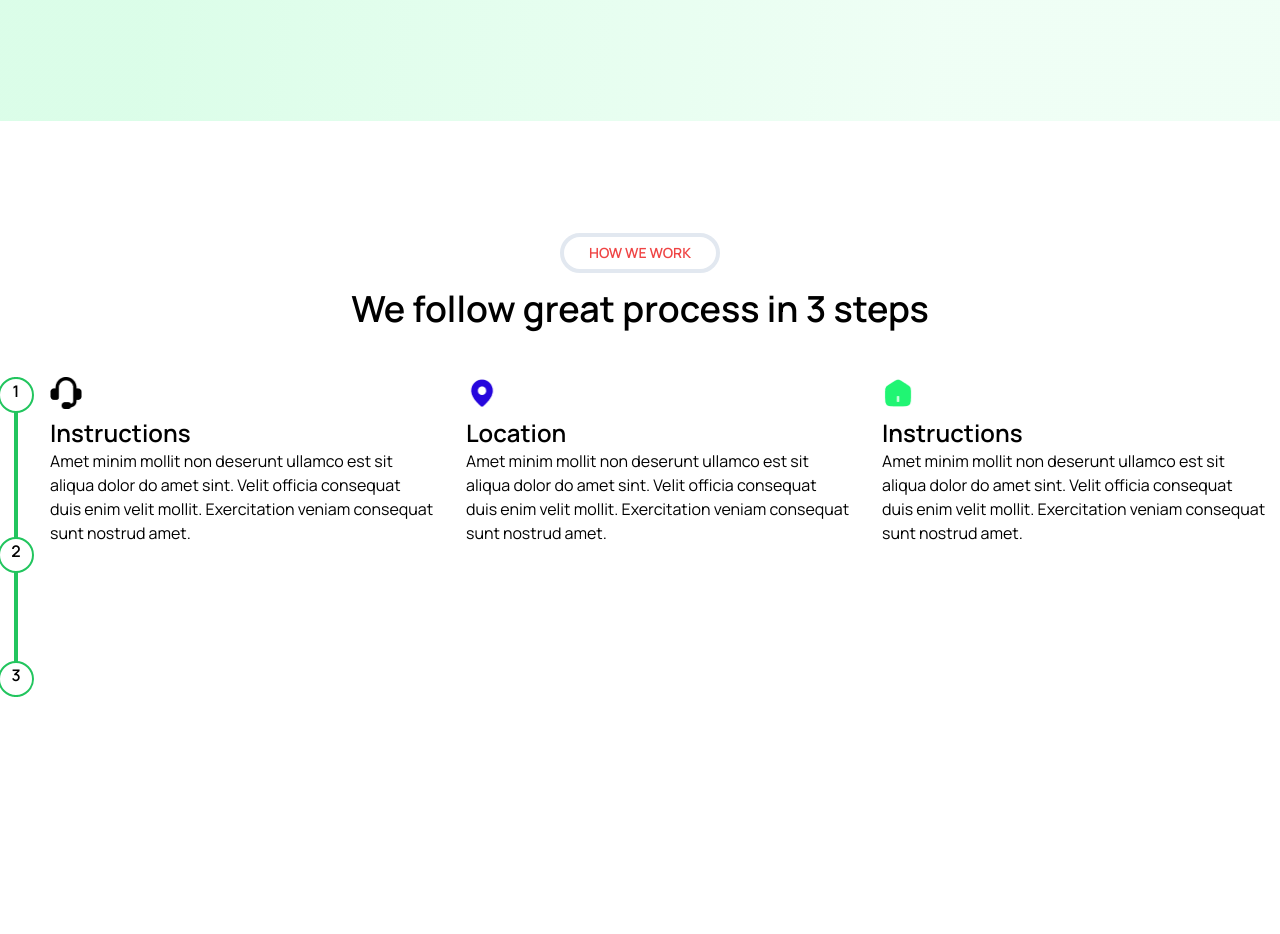
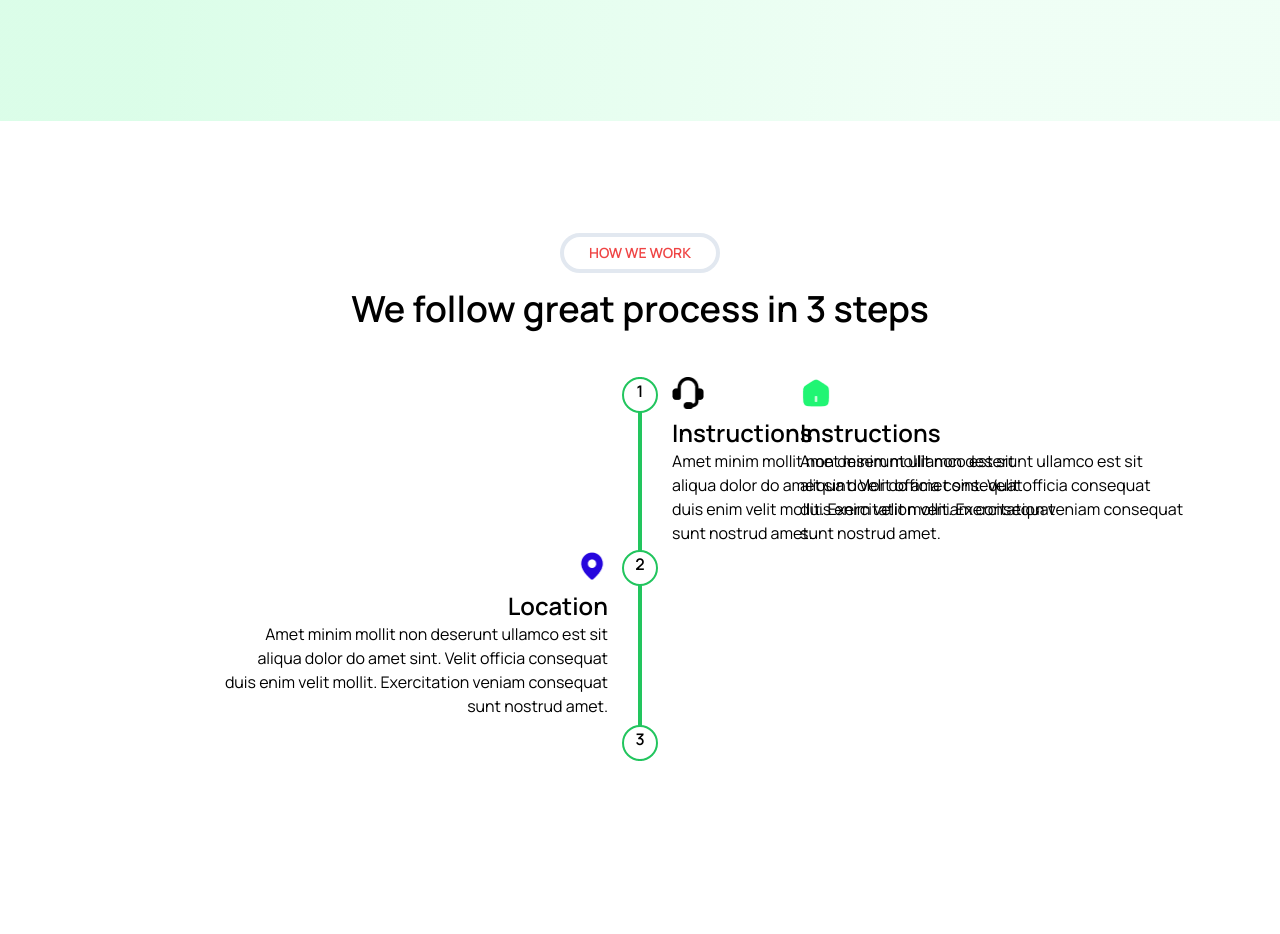
Before and after one commit to saddam-khan-dev/Figma-Design-Tailwind, a website built with Vite: page Home.html in a window 1280 px wide. Shown: the part 583-1517 px from the top of the page. Before the commit the page ends 1376 px from the top, so only its background shows below. Built offline with nearby package versions, Linux system fonts and the light colour scheme.

Commit message:
working in timeline

```diff
--- a/Home.html
+++ b/Home.html
@@ -92,12 +92,12 @@
             <div class="flex justify-center my-4">
                 <h1 class="text-4xl font-bold">We follow great process in 3 steps</h1>
             </div>
-            <div class="flex justify-center align-middle my-8">
-            <div class="flex align-middle justify-center text-center relative border-2 border-green-500 h-80 ">
+            <div class="flex flex-col justify-center relative align-middle my-8">
+            <div class="flex items-center justify-center text-center relative border-2 border-green-500 h-96 w-1 mx-auto ">
                 <div class="absolute top-0 -mt-[2px]">
                 <p class="flex justify-center font-bold  bg-white h-9 w-9 border-2 border-green-500 rounded-full">1</p>
             </div>
-            <div class="absolute top-1/2 ">
+            <div class="absolute top-[45%] ">
                 <p class="flex justify-center font-bold bg-white h-9 w-9 border-2 border-green-500 rounded-full">2</p>
             </div>
             <div class="absolute bottom-0 -mb-[2px] ">
@@ -105,17 +105,17 @@
             </div>
             </div>
 
-        <div class="flex flex-col h-96 w-96 ml-8">
+        <div class="flex flex-col absolute top-0 h-96 w-96 ml-[42rem] ">
             <img class="flex w-8 h-8 mb-2" src="/Images/headphone.png" alt="">
             <p class="flex text-2xl font-bold ">Instructions</p>
             <p class="flex w-full">Amet minim mollit non deserunt ullamco est sit aliqua dolor do amet sint. Velit officia consequat duis enim velit mollit. Exercitation veniam consequat sunt nostrud amet.</p>
         </div>
-        <div class="flex flex-col h-96 w-96 ml-8">
+        <div class="flex flex-col h-96 w-96 items-end absolute top-[45%] ml-56">
             <img class="flex w-8 h-8 mb-2" src="/Images/location-blue.png" alt="">
-            <p class="flex text-2xl font-bold ">Location</p>
-            <p class="flex w-full">Amet minim mollit non deserunt ullamco est sit aliqua dolor do amet sint. Velit officia consequat duis enim velit mollit. Exercitation veniam consequat sunt nostrud amet.</p>
+            <p class="flex text-2xl font-bold">Location</p>
+            <p class="flex w-full text-right">Amet minim mollit non deserunt ullamco est sit aliqua dolor do amet sint. Velit officia consequat duis enim velit mollit. Exercitation veniam consequat sunt nostrud amet.</p>
         </div>
-        <div class="flex flex-col h-96 w-96 ml-8">
+        <div class="flex flex-col h-96 w-96 absolute bottom-0 ml-[50rem] ">
             <img class="flex w-8 h-8 mb-2" src="/Images/solar_home-2-bold.png" alt="">
             <p class="flex text-2xl font-bold ">Instructions</p>
             <p class="flex w-full">Amet minim mollit non deserunt ullamco est sit aliqua dolor do amet sint. Velit officia consequat duis enim velit mollit. Exercitation veniam consequat sunt nostrud amet.</p>
```
